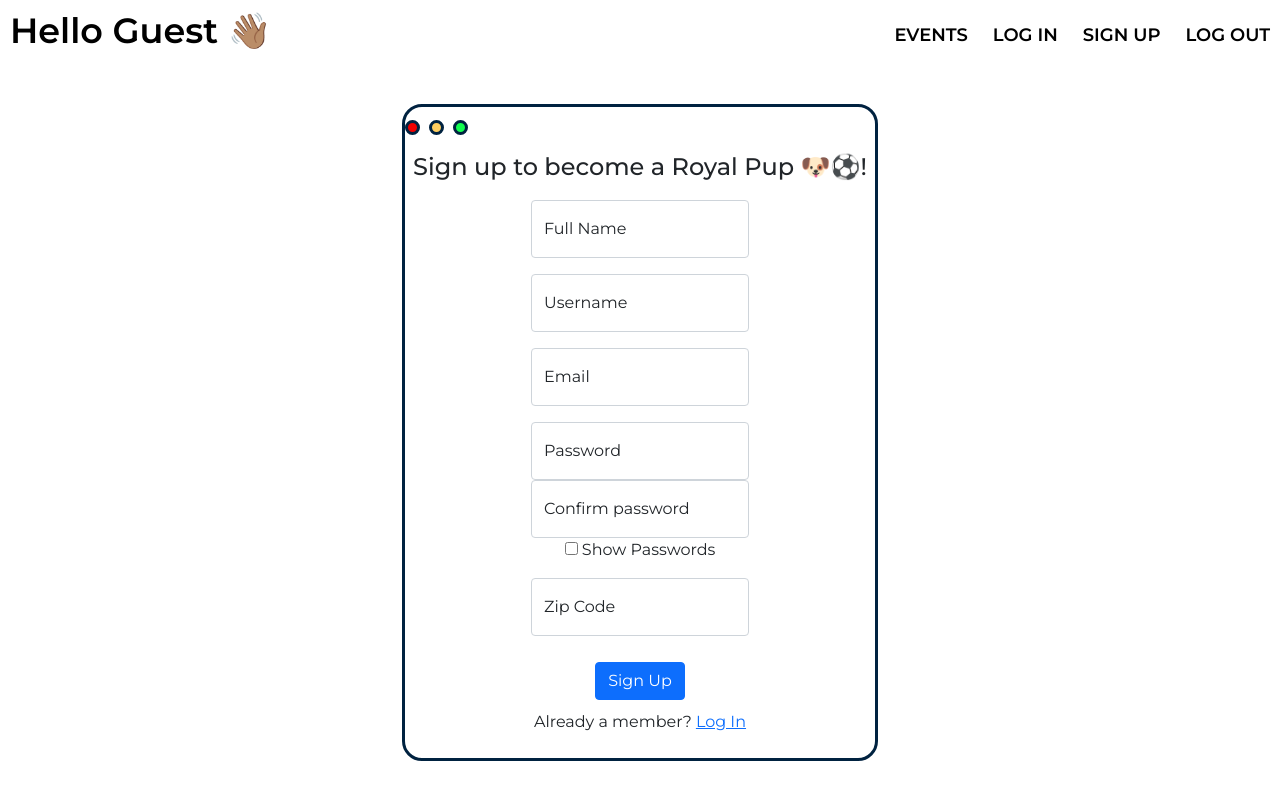
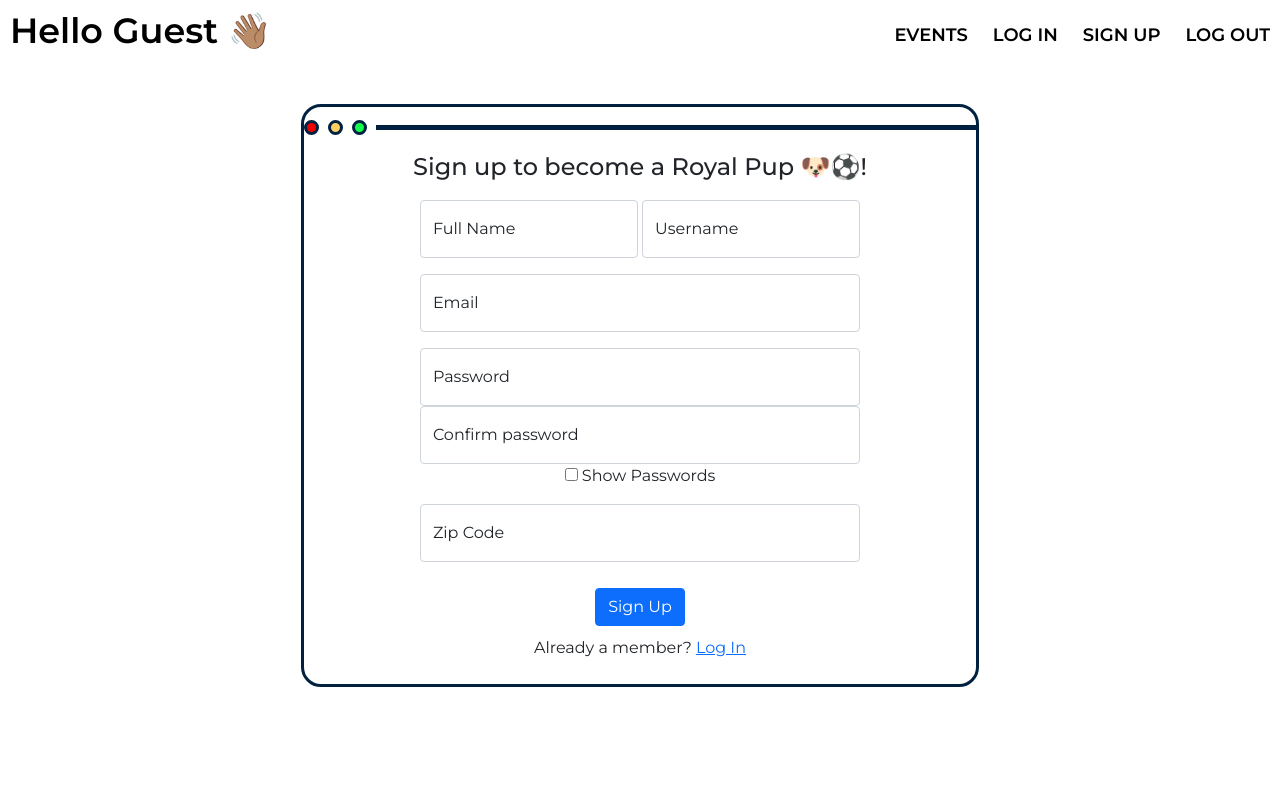
Before and after one commit to nanifour/php-registration, a PHP site: page /registration.php in a window 1280 px wide. Run offline with PHP 8.4, Linux system fonts and the light colour scheme.

Commit message:
line formatting for sign up

```diff
--- a/src/style/std.css
+++ b/src/style/std.css
@@ -27,7 +27,7 @@ Menu Style
 .menu-container{
   min-height: 70px;
   z-index: 1;
-  position: fixed;
+  position: absolute;
   display: flex;
   align-items: center;
   top: 0;
@@ -65,9 +65,6 @@ Login / Index
   width: 100vw;
   height: 100vh;
   z-index: 1;
-  background-size: cover;
-  background-position: center;
-  background-repeat: no-repeat;
   display: flex;
   flex-direction: column;
   align-items: center;
@@ -140,7 +137,6 @@ form header
 }
 
 
-
 /*
 =======================
 Sign Up / Registration
@@ -151,6 +147,15 @@ Sign Up / Registration
   text-align: center;
 }
 
+.su-line{
+  background-color: #002240;
+  width: 600px;
+  height: 5px;
+}
+
+.format{
+  display: inline-block;
+}
 
 /*
 ===============
```
